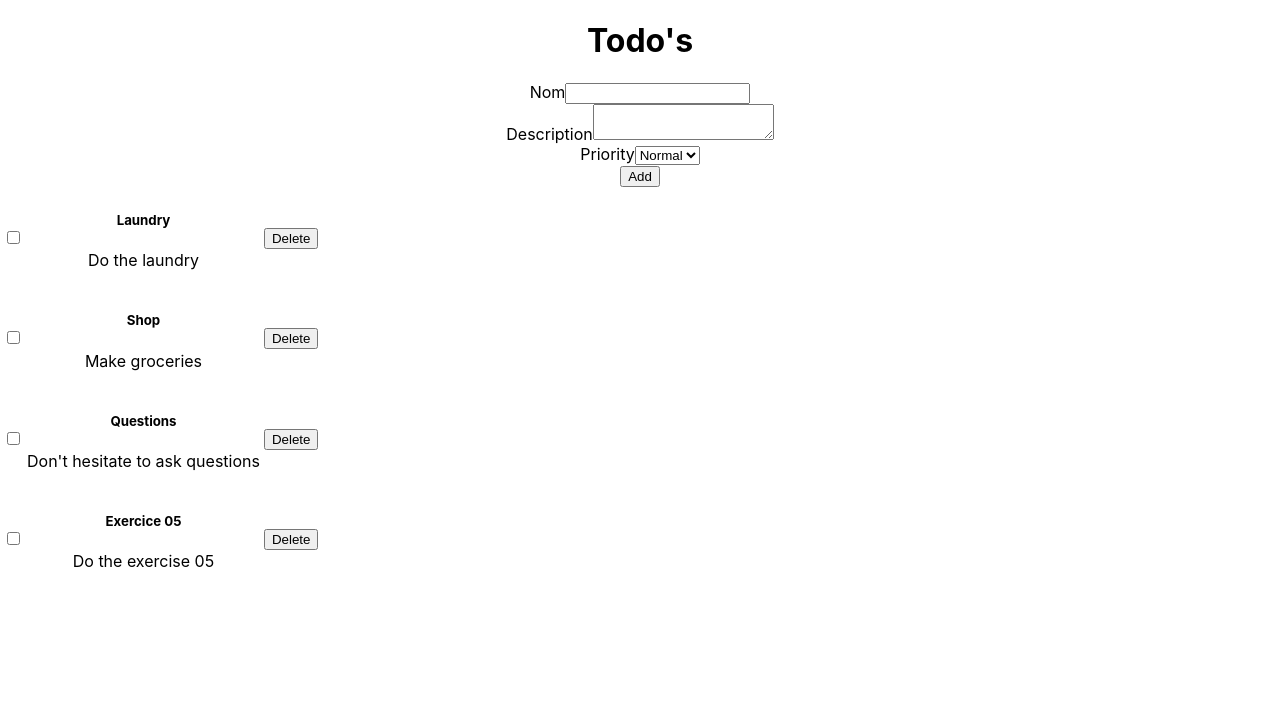
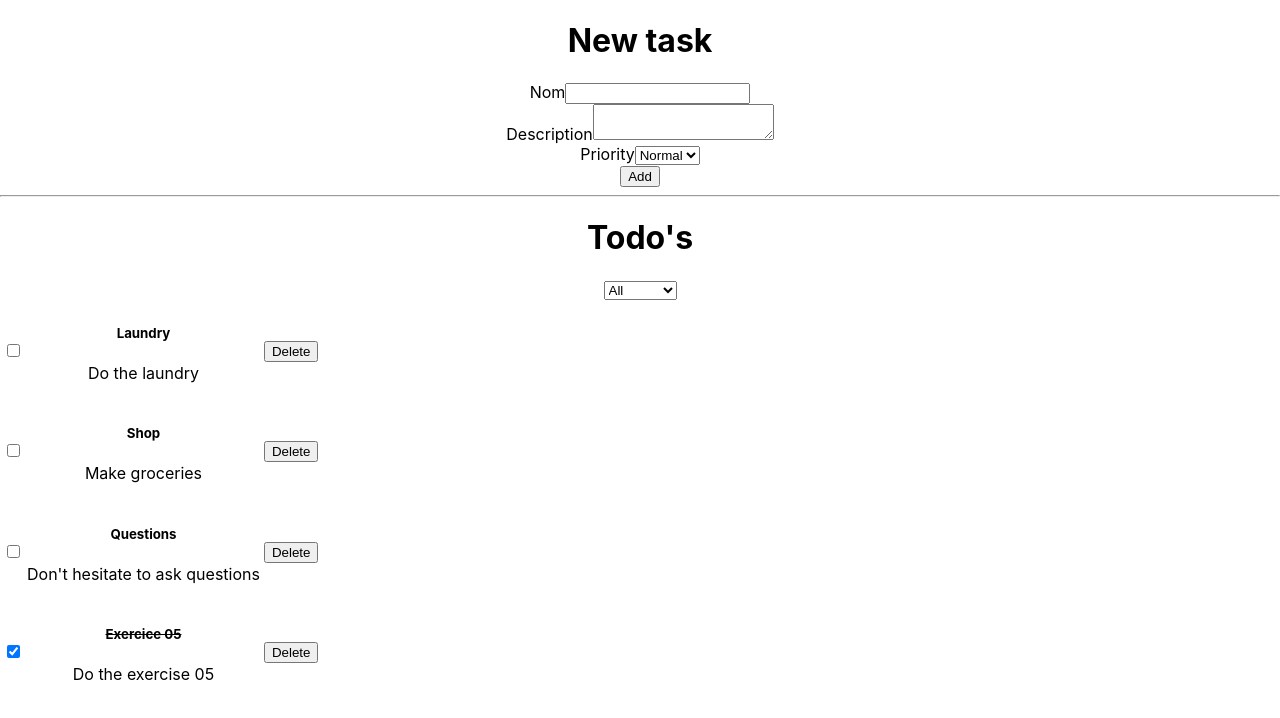
Before and after one commit to phil-form/TbReact, a React (Create React App) app in the folder src/exercice/Claire/exercice_01/: page / in a window 1280 px wide. Shown: the top 718 px of the page. Built offline with nearby package versions, Linux system fonts and the light colour scheme; the HTML template or start-up script is replaced by a standard one.

Commit message:
Exercice 05 bonus filtrer

```diff
--- a/src/exercice/Claire/exercice_01/src/components/exo_05/Task.jsx
+++ b/src/exercice/Claire/exercice_01/src/components/exo_05/Task.jsx
@@ -20,12 +20,12 @@ function Task(props) {
     return (
         <tr>
             <td>
-                <input type="checkbox" className="form-check-input" id="done" value={todo.done} onChange={check}/>
+                <input type="checkbox" className="form-check-input" id="done" checked={todo.done} onChange={check}/>
             </td>
             <td>
                <div className={`card ${todo.priority === 1 ? "bg-danger" : ""} ${todo.done ? "bg-secondary" : ""}`}>
                 <div className="card-body">
-                    <h5 className="card-title">{todo.name}</h5>
+                    <h5 className="card-title">{todo.done ? <s>{todo.name}</s> : todo.name}</h5>
                     <p className="card-text">{todo.description}</p>
                 </div>
                </div>
--- a/src/exercice/Claire/exercice_01/src/components/exo_05/TodoList.jsx
+++ b/src/exercice/Claire/exercice_01/src/components/exo_05/TodoList.jsx
@@ -5,6 +5,7 @@ import TaskForm from './TaskForm';
 
 function TodoList(props) {
     const [todos, setTodos] = useState(props.todos)
+    const [filter, setFilter] = useState({value: 'all', list: props.todos})
 
     function newTask(todo) {
         setTodos( (v) => {
@@ -14,10 +15,34 @@ function TodoList(props) {
     }
 
     function removeTask(todo) {
-        const index = todos.indexOf(todo)
         setTodos( (v) => {
+            for(let index of v) {
+                if(v[index].id === todo.id) {
                     v.splice(index, 1)
+                    break;
+                }
+            }
             return [...v]
+        })
+    }
+
+    function filterHandle(e) {
+        setFilter( (v) => {
+            v.value = e.target.value
+            switch (v.value) {
+                case 'urgent':
+                    v.list = todos.filter( todo => todo.priority === 1)
+                    break;
+                case 'done':
+                    v.list = todos.filter( todo => todo.done)
+                    break;
+                case 'on':
+                    v.list = todos.filter( todo => !todo.done)
+                    break;
+                default:
+                    v.list = todos;
+            }
+            return {...v}
         })
     }
 
@@ -29,12 +54,20 @@ function TodoList(props) {
 
     return (
         <>
+            <h1>New task</h1>
+            <TaskForm onNew={newTask}/>
+            <hr></hr>
             <h1>Todo's</h1>
-        <TaskForm onNew={newTask}/>
+            <select value={filter.value} onChange={filterHandle}>
+                <option value="all">All</option>
+                <option value="urgent">Urgent</option>
+                <option value="on">Ongoing</option>
+                <option value="done">Finished</option>
+            </select>
             <table className='table'>
                 <tbody>
                     {
-                    todos.map( (todo) => <Task key={`${todo.id}`} todo={todo} onRemove={removeTask}/> )
+                        filter.list.map( (todo) => <Task key={`${todo.id}`} todo={todo} onRemove={removeTask}/> )
                     }
                 </tbody>
             </table>
--- a/src/exercice/Claire/exercice_01/src/data/todos.json
+++ b/src/exercice/Claire/exercice_01/src/data/todos.json
@@ -25,6 +25,6 @@
         "name": "Exercice 05",
         "description": "Do the exercise 05",
         "priority": 1,
-        "done": false
+        "done": true
     }
 ]
```
Lines whose indentation alone changed are shown as unchanged.
